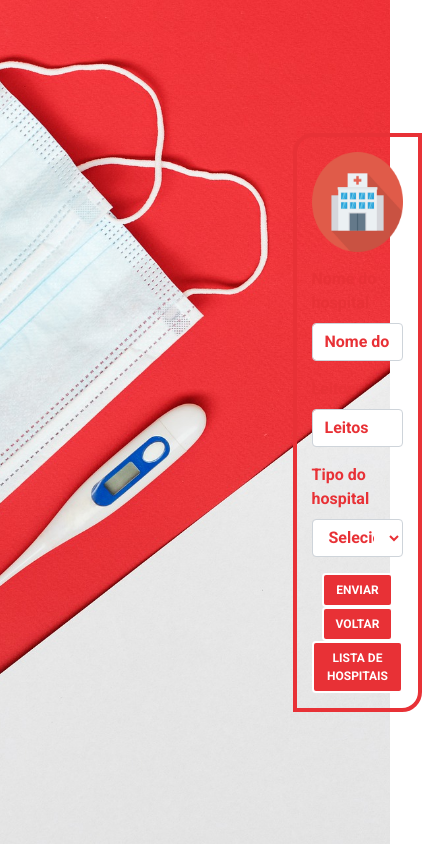
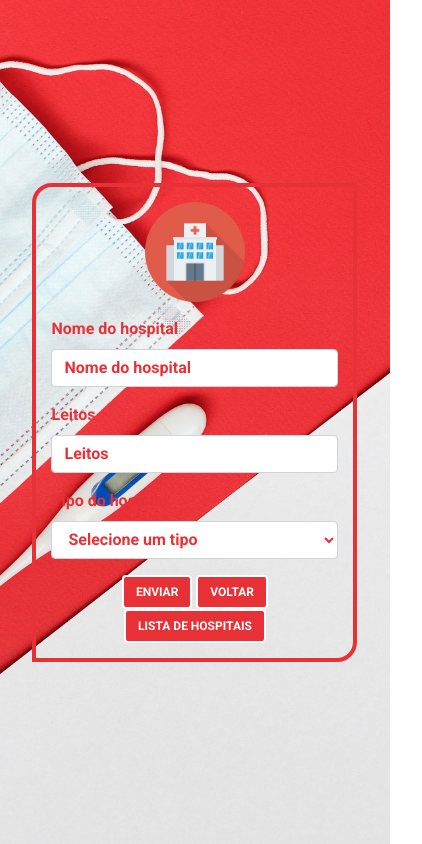
Before and after one commit to RenatoMarin/project_hospital, a website: page public/page-hospital.html in a window 390 px wide. Shown: the whole page, 422 px wide, since content can reach past the window. Drawn offline with nearby package versions, Linux system fonts and the light colour scheme.

Commit message:
Add files via upload

```diff
--- a/public/page-hospital.html
+++ b/public/page-hospital.html
@@ -16,7 +16,7 @@
 		<section id="secRegister">
 			<div class="container">
 				<div class="row buttonGroup">
-					<div class="col-4 offset-9 registerBox">
+					<div class="col-10 offset-1 col-md-6 offset-md-6 col-lg-4 offset-lg-9 registerBox">
 						<img src="img/hospital.png" alt="hospitalIcon">
 						<form>
 							<div class="form-row">
```
Also changed, not shown: public/index.html (+1 -1 lines), public/page-paciente.html (+1 -1 lines).
